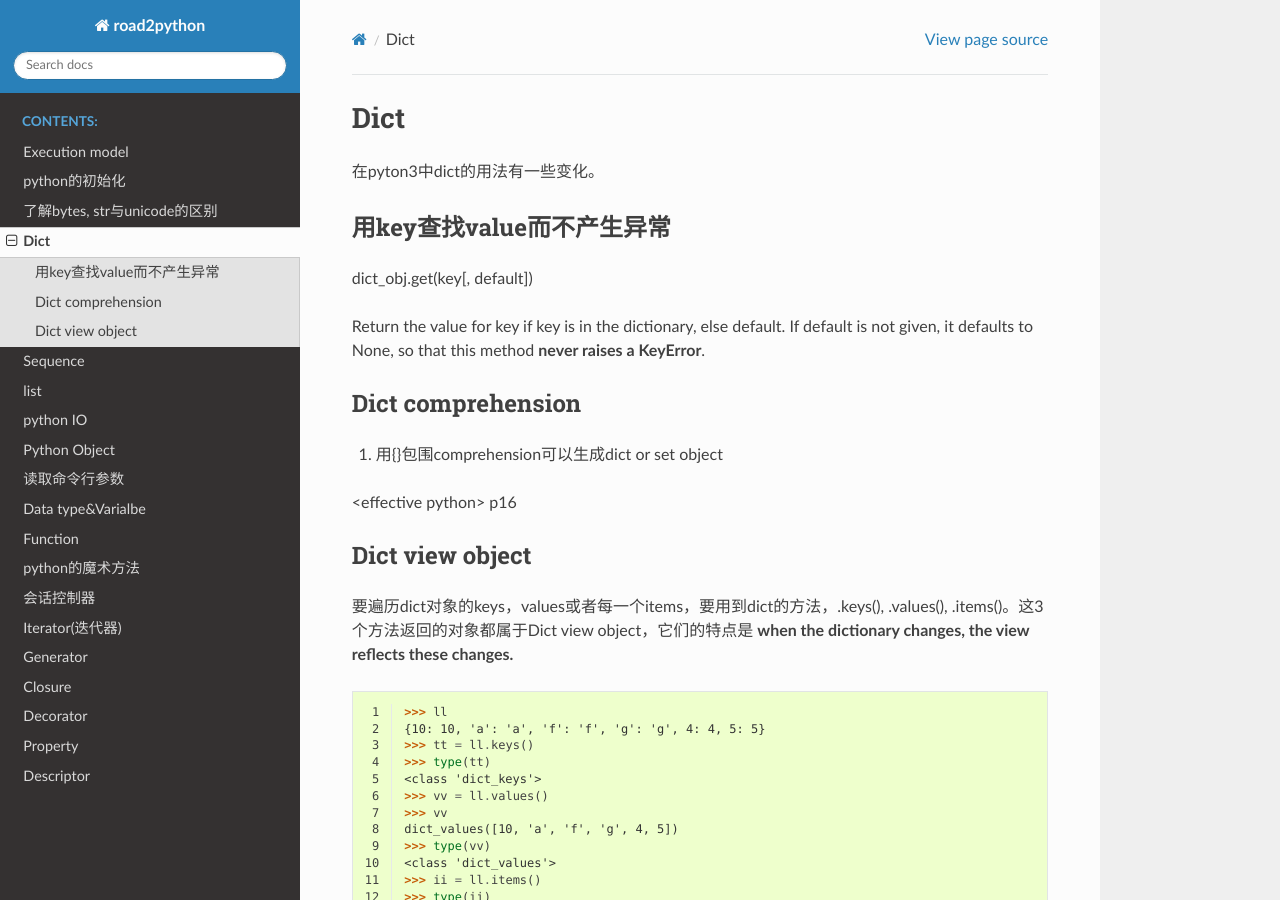
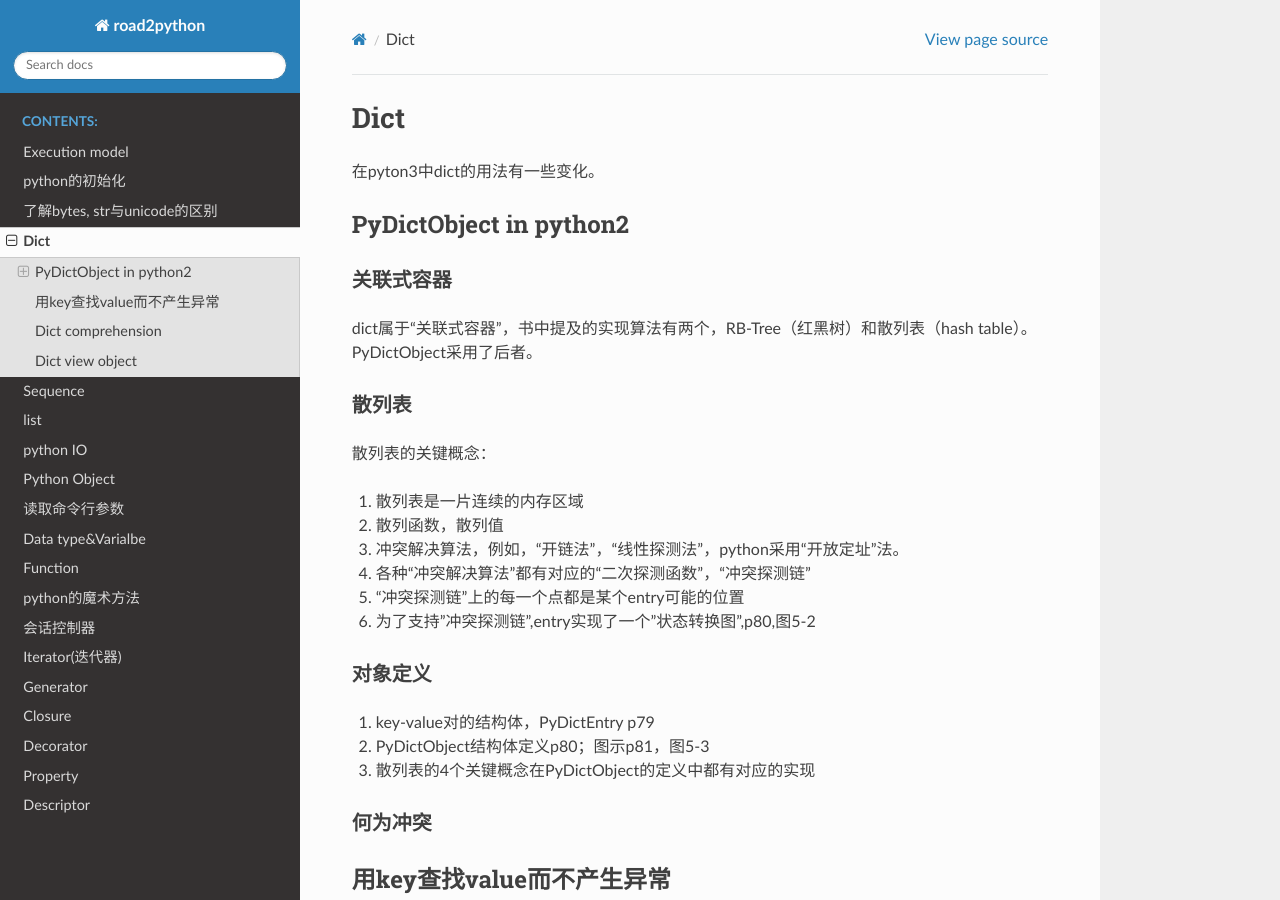
Before and after one commit to yiwenliu/rd2python, a Sphinx documentation site: the page built from source/dict.rst, in a window 1280 px wide and 900 px high. Built offline with Sphinx 7.4.7 and the Read the Docs theme 2.0.0, drawn with Linux system fonts in a browser that asks for light colours; formulas are drawn with MathJax 3; some of the changed text lies outside the part shown.

Commit message:
20180921

```diff
--- a/source/dict.rst
+++ b/source/dict.rst
@@ -1,6 +1,32 @@
 Dict
 =======
 在pyton3中dict的用法有一些变化。
+
+PyDictObject in python2
+---------------------------
+关联式容器
+^^^^^^^^^^^^
+dict属于“关联式容器”，书中提及的实现算法有两个，RB-Tree（红黑树）和散列表（hash table）。PyDictObject采用了后者。
+
+散列表
+^^^^^^^^^^
+散列表的关键概念：
+
+1. 散列表是一片连续的内存区域
+2. 散列函数，散列值
+3. 冲突解决算法，例如，“开链法”，“线性探测法”，python采用“开放定址”法。
+4. 各种“冲突解决算法”都有对应的“二次探测函数”，“冲突探测链”
+5. "冲突探测链"上的每一个点都是某个entry可能的位置
+6. 为了支持"冲突探测链",entry实现了一个"状态转换图",p80,图5-2
+
+对象定义
+^^^^^^^^^^^^^
+1. key-value对的结构体，PyDictEntry p79
+2. PyDictObject结构体定义p80；图示p81，图5-3
+3. 散列表的4个关键概念在PyDictObject的定义中都有对应的实现
+
+何为冲突
+^^^^^^^^^^
 
 用key查找value而不产生异常
 ---------------------------------
@@ -43,3 +69,30 @@ Dict view object
     #when dict object changed, the view object also changed
     >>> vv
     dict_values([20, 'a', 'f', 'g', 4, 5])
+
+Dict.keys()等方法的返回值可以用于"for循环语句",说明返回对象是iterable,有关python3中"迭代器"的实现,请参看本文档的相应章节.
+
+.. code-block:: python
+    :linenos:
+
+    >>> ll
+    {10: 20, 'a': 'a', 'f': 'f', 'g': 'g', 4: 4, 5: 5}
+    >>> tt = ll.keys()
+    >>> tt
+    dict_keys([10, 'a', 'f', 'g', 4, 5])
+    #tt is iterable
+    >>> for i in tt:
+    ...     print(i)
+    ...
+    10
+    a
+    f
+    g
+    4
+    5
+    >>> it = iter(tt)
+    >>> it
+    <dict_keyiterator object at 0x00000000022E05E8>
+    >>> from collections.abc import *
+    >>> isinstance(it, Iterator)
+    True
```
Also changed, not shown: source/iterator.rst (+19 -20 lines), source/list.rst (+9 -0 lines), source/sequence.rst (+11 -0 lines), source/_images/iterator-dp.jpg (added), source/_images/sequence_uml.png (added).
